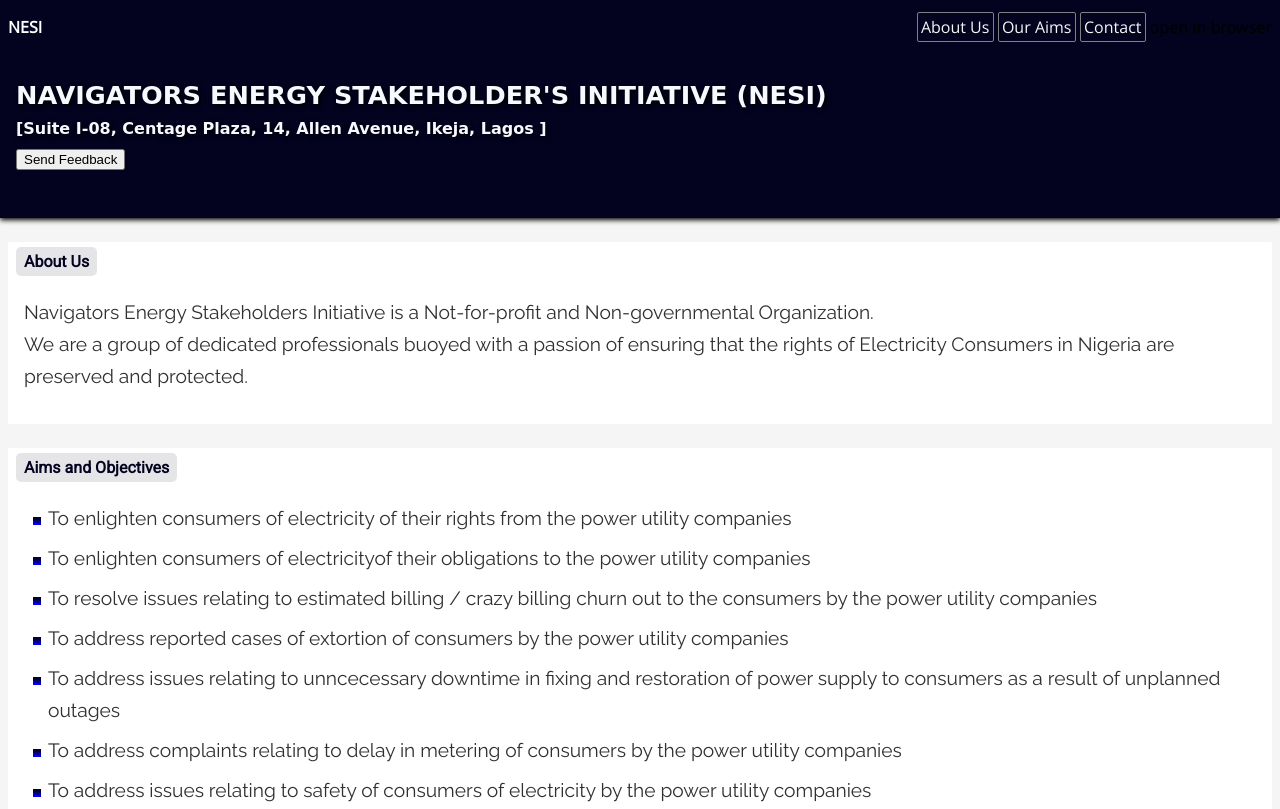
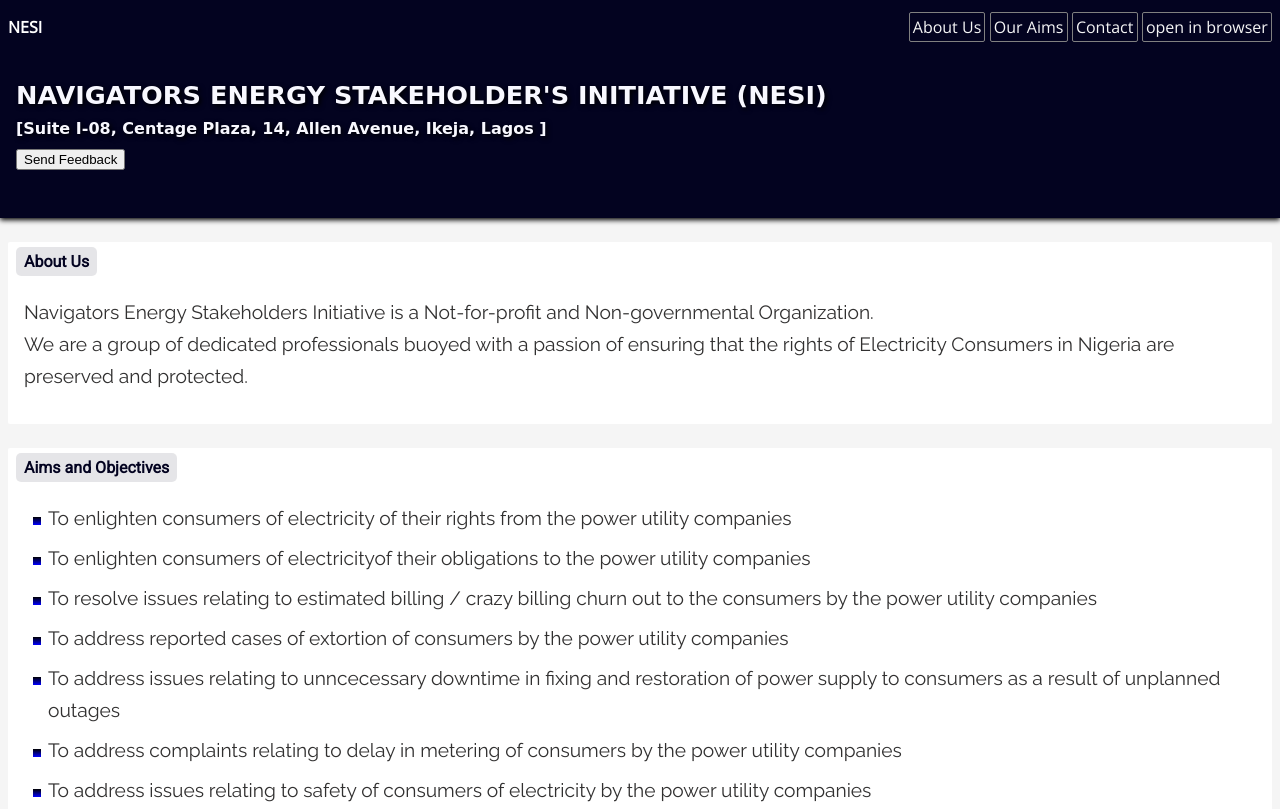
Before and after one commit to Asipita/asipita.github.io, a plain HTML site: page NESI/index.html in a window 1280 px wide. Shown: the top 809 px of the page. Drawn offline with nearby package versions, Linux system fonts and the light colour scheme; a web font is replaced by a local one.

Commit message:
Update index.html

```diff
--- a/NESI/index.html
+++ b/NESI/index.html
@@ -17,7 +17,7 @@
       <li><a href="#aboutSection">About Us</a></li>
       <li><a href="#aimSection">Our Aims</a></li>
       <li><a href="#contactSection">Contact</a></li>
-      <li id="shalibunz">open in browser</li>
+      <li><a href="https://www.google.com">open in browser</a></li>
     </ul>
   </nav>
   <main>
```
